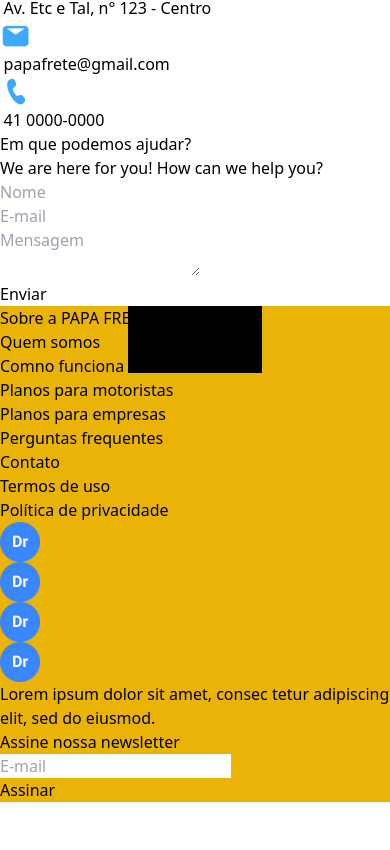
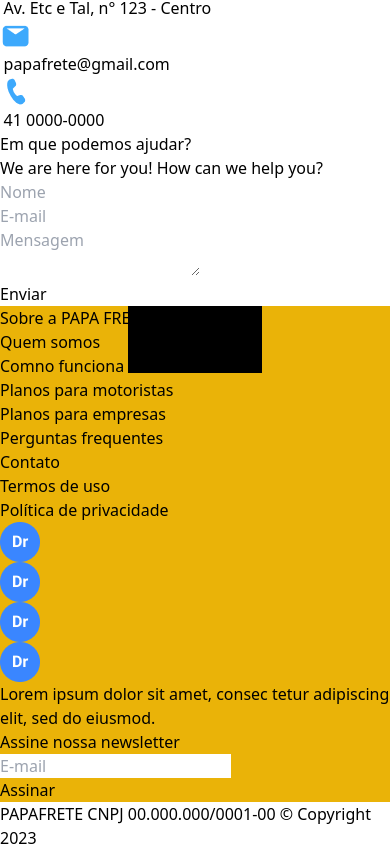
Before and after one commit to lolaeurich/lp-papafrete, a React (Vite) app: page / in a window 390 px wide. Shown: the part 5054-5904 px from the top of the page. Before the commit the page ends 5856 px from the top, so only its background shows below. Built offline with nearby package versions, Linux system fonts and the light colour scheme.

Commit message:
feat: faltando apenas ajustes pontuais e responsividade

```diff
--- a/package.json
+++ b/package.json
@@ -11,7 +11,9 @@
   },
   "dependencies": {
     "react": "^18.2.0",
-    "react-dom": "^18.2.0"
+    "react-dom": "^18.2.0",
+    "react-icons": "^4.11.0",
+    "react-router-dom": "^6.16.0"
   },
   "devDependencies": {
     "@types/react": "^18.2.15",
--- a/src/App.jsx
+++ b/src/App.jsx
@@ -6,6 +6,7 @@
 import WhoWeAre from "./components/WhoWeAre.jsx";
 import ContactUs from "./components/ContactUs.jsx";
 import Footer from "./components/Footer.jsx";
+import Copyright from "./components/Copyright.jsx";
 
 const App = () => {
   return (
@@ -18,6 +19,7 @@
     <WhoWeAre />
     <ContactUs />
     <Footer />
+    <Copyright />
     </>
   );
 }
--- /dev/null
+++ b/src/components/Copyright.jsx
@@ -0,0 +1,18 @@
+import React from "react";
+
+
+
+const Copyright = () => {
+    return(
+        <>
+        <section className="flex justify-center bg-white h-20 w-full pt-8">
+            <div className="">
+                <p>PAPAFRETE CNPJ 00.000.000/0001-00 © Copyright 2023</p>
+            </div>
+        </section>
+
+        </>
+    )
+}
+
+export default Copyright
--- a/src/components/Footer.jsx
+++ b/src/components/Footer.jsx
@@ -4,7 +4,7 @@
     return(
         <>
         <section className="triangle w-full h-8 bg-cyan-950"></section>
-        <section className="full-height flex bg-yellow-500 h-80">
+        <section className="full-height flex bg-yellow-500 h-96">
             <div className="flex h-full w-full">
                 <div className="flex basis-1/3 flex-col pt-8 mt-4 justify-around">
                     <div className="flex flex-row justify-center">
--- a/src/components/Navbar.jsx
+++ b/src/components/Navbar.jsx
@@ -1,9 +1,10 @@
 import React from "react"
-// import logonova from "/src/assets/logonova.png"
+
+
 
 const Navbar = () => {
   return (
-     <div className="drop-shadow-md w-full">
+     <div id="nav" className="drop-shadow-md w-full">
         <div className="md:flex items-center justify-between bg-white py-4 md:px-16 px-7">
           <div className="cursor-pointer">
             <img className={'h-7 lg:h-14'} src="/assets/logonova.png" alt=""/>
```
Also changed, not shown: src/components/Scroll.jsx (added, +22 -0 lines), 1 other file (tests, documents, lock files or other folders).
